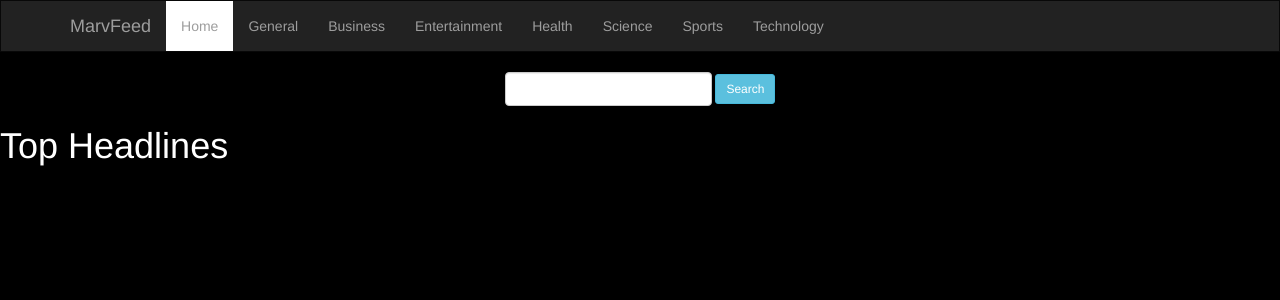
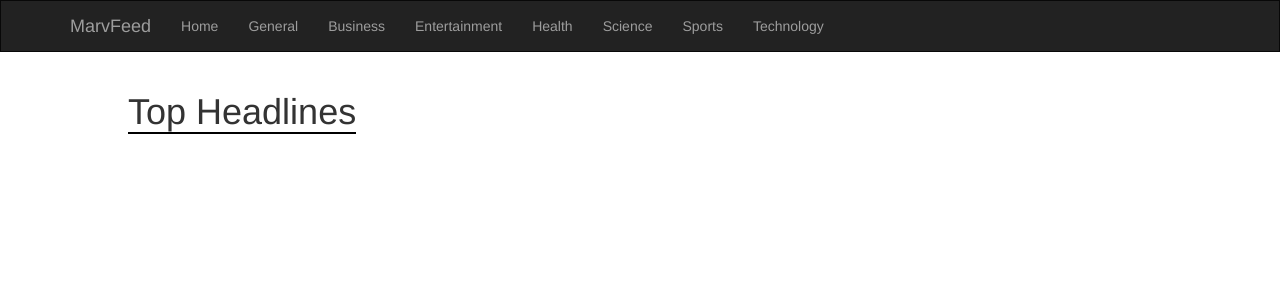
Before and after one commit to marvinChomba/MarvFeed, a Flask app: template app/templates/index.html in a window 1280 px wide. Shown: the top 300 px of the page. Run offline with Flask 2, Linux system fonts and the light colour scheme; the template is opened without the code that fills it, so the values that code supplies are empty; some libraries are stand-ins or nearby versions.

Commit message:
Add styling to the sources

```diff
--- a/app/static/css/index.css
+++ b/app/static/css/index.css
@@ -2,10 +2,7 @@ hr {
     border: 0;
     height: 1px;
     background-image: linear-gradient(to right, rgba(0, 0, 0, 0), rgba(0, 0, 0, 0.75), rgba(0, 0, 0, 0));}
-body {
-    background: black;
-    color: white;
-}
+
 img {
     height: 400px;
     width: 400px;
@@ -13,10 +10,6 @@ img {
 /* .article-container {
     height: 600px;
 } */
-.active {
-    background: white;
-    color: black
-}
 .nav li {
     transition: background 1s,color 1s;
 }
@@ -29,3 +22,8 @@ li a {
 li a:hover {
     color: black
 }
+.headline {
+    display: inline-block;
+    margin-left: 10%;
+    border-bottom: 2px solid black
+}
--- a/app/templates/index.html
+++ b/app/templates/index.html
@@ -7,10 +7,6 @@
 
 {% import "macros.html" as macro%}
 {% block content%}
-    <form class="text-center form-inline">
-        <input type="text" class="form-control" name="search_query">
-        <input type="submit" value="Search" class="btn btn-sm btn-info">
-    </form>
-    <h1 class="ml-5">Top Headlines</h1>
+    <h1 class="headline">Top Headlines</h1>
     {{macro.display_articles(headlines)}}
 {% endblock %}
```
Also changed, not shown: 1 other file.
